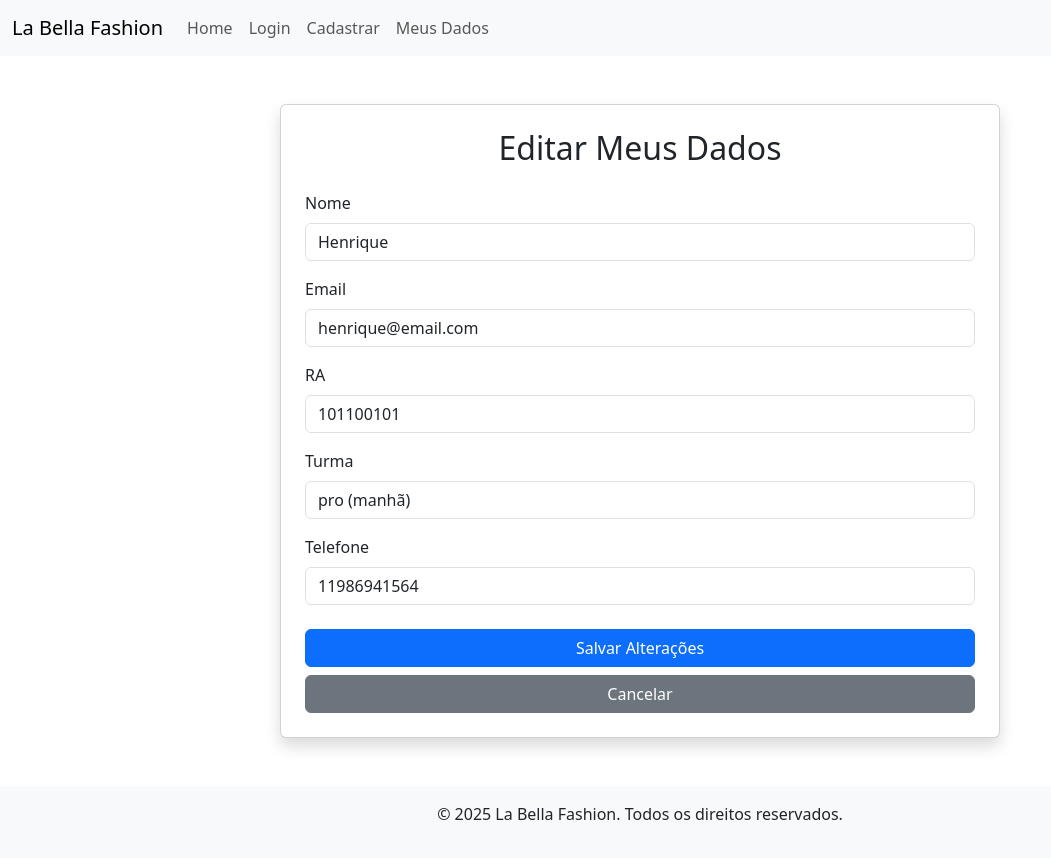
After one commit to Henrique4k77/La-Bella-Fashion, a Django app: page /meus_dados/editar/ in a window 1280 px wide. The commit adds this page. Shown: the whole page, without its empty margins (0-1051 px from the left). Run offline with Django 5.2, Linux system fonts and the light colour scheme.

Commit message:
atualizaçao meus dados e excluir perfil

```diff
--- a/djangoapp/templates/base.html
+++ b/djangoapp/templates/base.html
@@ -12,17 +12,20 @@
     <header>
         <nav class="navbar navbar-expand-lg navbar-light bg-light">
             <div class="container-fluid">
-                <a class="navbar-brand" href="/">La Bella Fashion</a>
+                <a class="navbar-brand" href="{% url 'home' %}">La Bella Fashion</a>
                 <div class="collapse navbar-collapse">
                     <ul class="navbar-nav me-auto mb-2 mb-lg-0">
                         <li class="nav-item">
-                            <a class="nav-link" href="/">Home</a>
+                            <a class="nav-link" href="{% url 'home' %}">Home</a>
                         </li>
                         <li class="nav-item">
                             <a class="nav-link" href="{% url 'usuario_login' %}">Login</a>
                         </li>
                         <li class="nav-item">
-                            <a class="nav-link" href="/cadastrar">Cadastrar</a>
+                            <a class="nav-link" href="{% url 'cadastrar' %}">Cadastrar</a>
+                        </li>
+                        <li class="nav-item">
+                            <a class="nav-link" href="{% url 'meus_dados' %}">Meus Dados</a>
                         </li>
                     </ul>
                 </div>
--- /dev/null
+++ b/djangoapp/templates/editar_dados.html
@@ -0,0 +1,41 @@
+{% extends 'base.html' %}
+{% load static %}
+
+{% block content %}
+<main class="container mt-5 mb-5">
+    <div class="row justify-content-center">
+        <div class="col-lg-8">
+            <div class="card p-4 shadow">
+                <h2 class="card-title text-center mb-4">Editar Meus Dados</h2>
+                <form action="#" method="post">
+                    {% csrf_token %}
+                    <div class="mb-3">
+                        <label for="nome" class="form-label">Nome</label>
+                        <input type="text" class="form-control" id="nome" name="nome" value="{{ usuario.nome }}">
+                    </div>
+                    <div class="mb-3">
+                        <label for="email" class="form-label">Email</label>
+                        <input type="email" class="form-control" id="email" name="email" value="{{ usuario.email }}">
+                    </div>
+                    <div class="mb-3">
+                        <label for="ra" class="form-label">RA</label>
+                        <input type="text" class="form-control" id="ra" name="ra" value="{{ usuario.ra }}">
+                    </div>
+                    <div class="mb-3">
+                        <label for="turma" class="form-label">Turma</label>
+                        <input type="text" class="form-control" id="turma" name="turma" value="{{ usuario.turma }}">
+                    </div>
+                    <div class="mb-3">
+                        <label for="telefone" class="form-label">Telefone</label>
+                        <input type="text" class="form-control" id="telefone" name="telefone" value="{{ usuario.telefone }}">
+                    </div>
+                    <div class="d-grid gap-2 mt-4">
+                        <button type="submit" class="btn btn-primary">Salvar Alterações</button>
+                        <a href="{% url 'meus_dados' %}" class="btn btn-secondary">Cancelar</a>
+                    </div>
+                </form>
+            </div>
+        </div>
+    </div>
+</main>
+{% endblock %}
--- a/djangoapp/urls.py
+++ b/djangoapp/urls.py
@@ -1,9 +1,14 @@
-from django.contrib import admin # Adicione essa linha
 from django.urls import path, include
+from django.views.generic import TemplateView
 from . import views
 
 urlpatterns = [
-    path('admin/', admin.site.urls),
-    path('', views.home, name='home'),
+    path('', TemplateView.as_view(template_name='home.html'), name='home'),
     path('usuario/', include('usuario.urls')),
+    path('cadastrar/', views.cadastrar_usuario, name='cadastrar'),
+
+    # Adicione estas URLs para as páginas de perfil
+    path('meus_dados/', views.meus_dados, name='meus_dados'),
+    path('meus_dados/editar/', views.editar_dados, name='editar_dados'),
+    path('meus_dados/excluir/', views.excluir_perfil, name='excluir_perfil'),
 ]
--- a/djangoapp/views.py
+++ b/djangoapp/views.py
@@ -1,5 +1,36 @@
-# djangoapp/views.py
 from django.shortcuts import render
 
 def home(request):
     return render(request, 'home.html')
+
+def login(request):
+    return render(request, 'login.html')
+
+def cadastrar_usuario(request):
+    return render(request, 'cadastrar.html')
+
+def meus_dados(request):
+    usuario = {
+        'nome': 'Henrique',
+        'email': 'henrique@email.com',
+        'ra': '101100101',
+        'turma': 'pro (manhã)',
+        'telefone': '11986941564',
+    }
+    return render(request, 'meus_dados.html', {'usuario': usuario})
+
+def editar_dados(request):
+    usuario = {
+        'nome': 'Henrique',
+        'email': 'henrique@email.com',
+        'ra': '101100101',
+        'turma': 'pro (manhã)',
+        'telefone': '11986941564',
+    }
+    return render(request, 'editar_dados.html', {'usuario': usuario})
+
+def excluir_perfil(request):
+    usuario = {
+        'nome': 'Henrique',
+    }
+    return render(request, 'excluir_perfil.html', {'usuario': usuario})
--- a/usuario/urls.py
+++ b/usuario/urls.py
@@ -3,5 +3,5 @@ from . import views
 
 urlpatterns = [
     path('login/', views.login, name='usuario_login'),
-    path('cadastrar/', views.cadastrar, name='usuario_cadastrar'), # Certifique-se de que esta linha existe
+    path('cadastrar/', views.cadastrar, name='usuario_cadastrar'),
 ]
```
Also changed, not shown: djangoapp/templates/excluir_perfil.html (added, +24 -0 lines), djangoapp/templates/meus_dados.html (added, +37 -0 lines).
